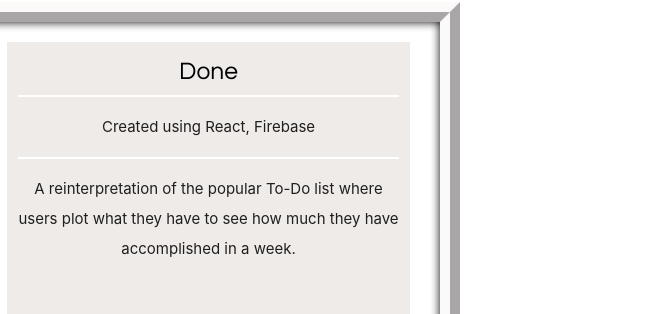
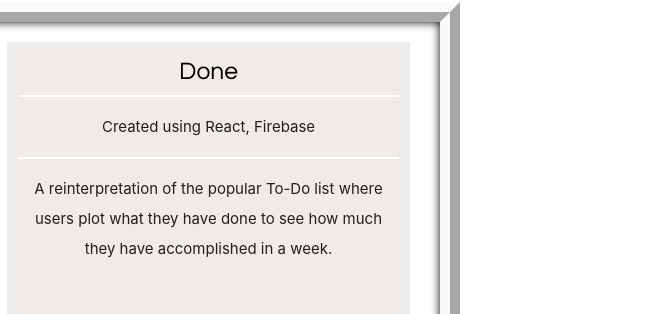
Before and after one commit to tiffam/mysite, a plain HTML site: page index.html in a window 1280 px wide. Shown: the part 2475-2789 px from the top of the page, 628-1280 px from the left. Drawn offline with nearby package versions, Linux system fonts and the light colour scheme; a web font is replaced by a local one.

Commit message:
clean up unused code

```diff
--- a/index.html
+++ b/index.html
@@ -166,7 +166,7 @@
         <hr />
         <p>Created using React, Firebase</p>
         <hr />
-        <p> A reinterpretation of the popular To-Do list where users plot what they have to see how much they have accomplished in a week.</p>
+        <p> A reinterpretation of the popular To-Do list where users plot what they have done to see how much they have accomplished in a week.</p>
       </div>
     </div>
   </div>
@@ -177,10 +177,6 @@
         <h4 class="brown-text lighten-5 " id="thankyou_header">Presenting Aliceyt</h4>
         <img class="circle z-depth-2" src="me.jpg" id="me">
         <h5 class="header center black-text text-lighten-2 z-depth-5" id="thankyou">My journey as a web developer has just started and I look forward to creating wonderful apps that enhance lives. Get in touch if you wish to hire a web developer with an eye for beautiful UI.</h5>
-<!--         <div class="row center" id="intro_container"> -->
-
-          <!-- <h2 class="header col s12 light" id="intro2">A newly minted front-end web developer.</h2> -->
-          <!-- <h5 id="holding_lines">I make web apps that are functional and aesthetically beautiful.</h5> -->
           <a class="waves-effect center waves-light center btn-small black-text brown lighten-5" id="email_button" href="mailto:aliceyt.lim@outlook.com">Contact Me</a>
 
         <!-- </div> -->
@@ -188,22 +184,6 @@
     </div>
     <div class="parallax"><img id="desk" src="desktop.jpg" alt="Unsplashed background img 1"></div>
   </div>
-
-
-<!--   <div class="container">
-    <div class="section">
-
-      <div class="row">
-        <div class="col s12 center">
-          <h3><i class="mdi-content-send brown-text"></i></h3>
-          <h4>Contact Us</h4>
-          <p class="left-align light">Lorem ipsum dolor sit amet, consectetur adipiscing elit. Nullam scelerisque id nunc nec volutpat. Etiam pellentesque tristique arcu, non consequat magna fermentum ac. Cras ut ultricies eros. Maecenas eros justo, ullamcorper a sapien id, viverra ultrices eros. Morbi sem neque, posuere et pretium eget, bibendum sollicitudin lacus. Aliquam eleifend sollicitudin diam, eu mattis nisl maximus sed. Nulla imperdiet semper molestie. Morbi massa odio, condimentum sed ipsum ac, gravida ultrices erat. Nullam eget dignissim mauris, non tristique erat. Vestibulum ante ipsum primis in faucibus orci luctus et ultrices posuere cubilia Curae;</p>
-        </div>
-      </div>
-
-    </div>
-  </div> -->
-
 
 
   <!--  Scripts-->
```
